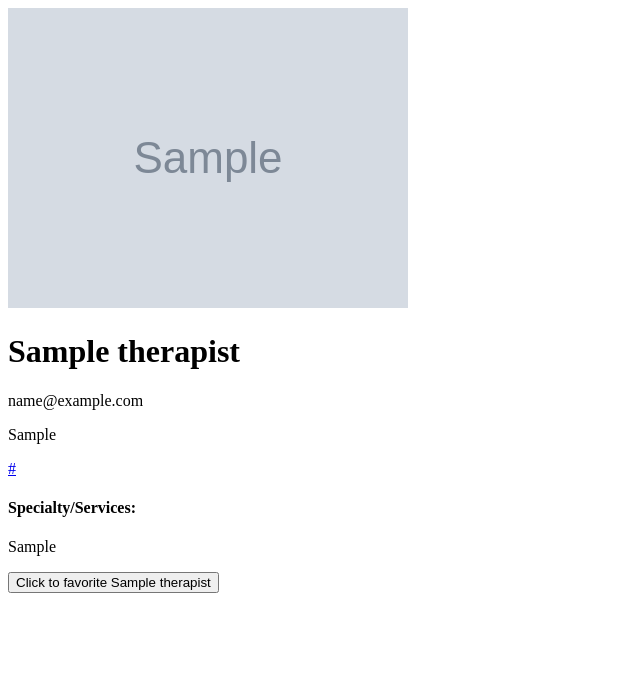
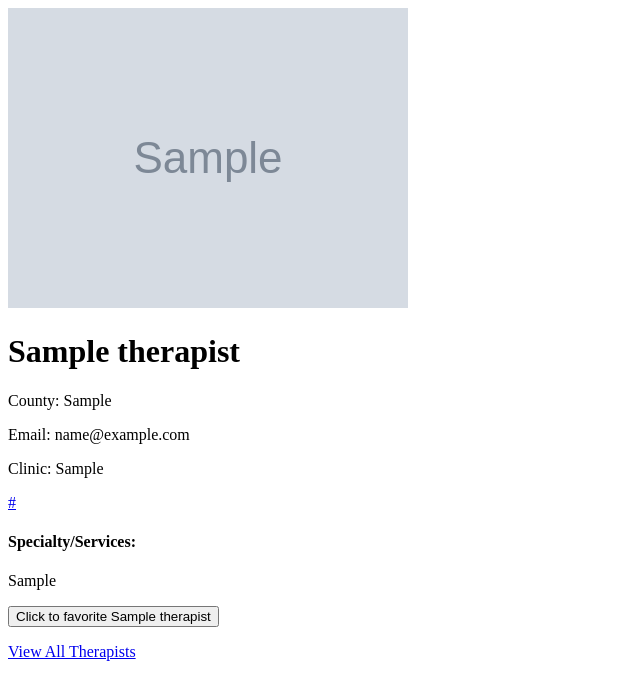
Before and after one commit to cvang1231/hmong-mentalhealth-today, a Flask app: page /therapists/1 in a window 1280 px wide. Shown: the top 700 px of the page, without its empty margins (0-640 px from the left). Run offline with Flask 2, Linux system fonts and the light colour scheme; the visitor is signed in with stand-in values (Sample User, id 1); tables that the repository leaves empty hold one stand-in row (values such as "Sample post"); grey boxes marked "Sample" are stand-in pictures.

Commit message:
Labeled properties of a therapist.

```diff
--- a/templates/therapist_details.html
+++ b/templates/therapist_details.html
@@ -7,10 +7,13 @@
     <h1>{{ therapist.name }}</h1>
 </p>
 <p>
-    {{ therapist.email }}
+    County: {{ therapist.county }}
 </p>
 <p>
-    {{ therapist.clinic }}
+    Email: {{ therapist.email }}
+</p>
+<p>
+    Clinic: {{ therapist.clinic }}
 </p>
 <p>
     <a href="{{ therapist.website }}">{{ therapist.website }}</a>
@@ -22,7 +25,11 @@
 
 {% if session['user_id'] %}
 <form action="/therapists/{{ therapist.thrpst_id }}/fav-therapist" method="POST">
-    <button>Click to favorite {{ therapist.name }}</button></form>
+    <button id="add-fav">Click to favorite {{ therapist.name }}</button>
+</form>
 {% endif %}
+<p>
+    <a href='/therapists'>View All Therapists</a>
+</p>
 
 {% endblock %}
```
